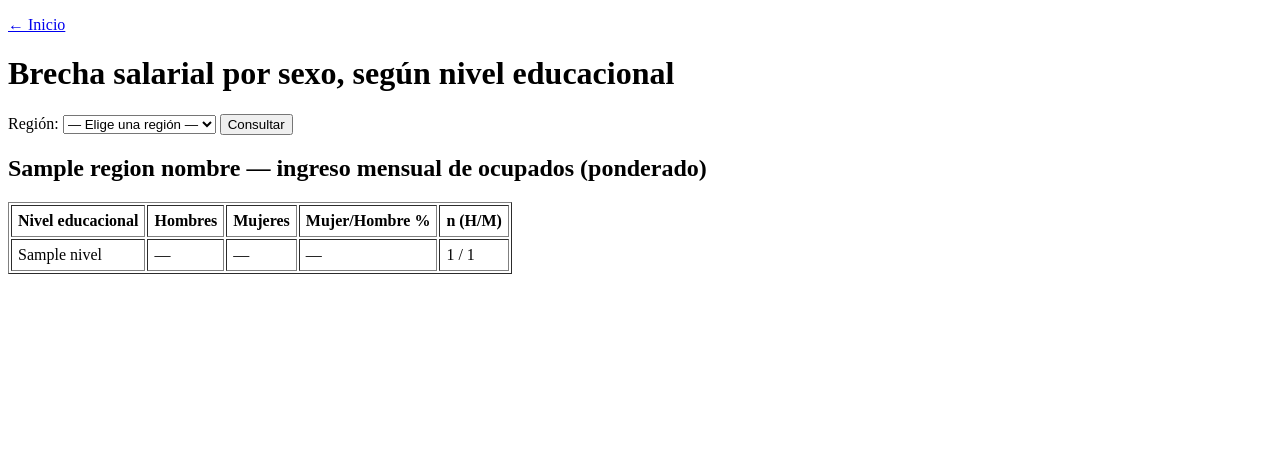
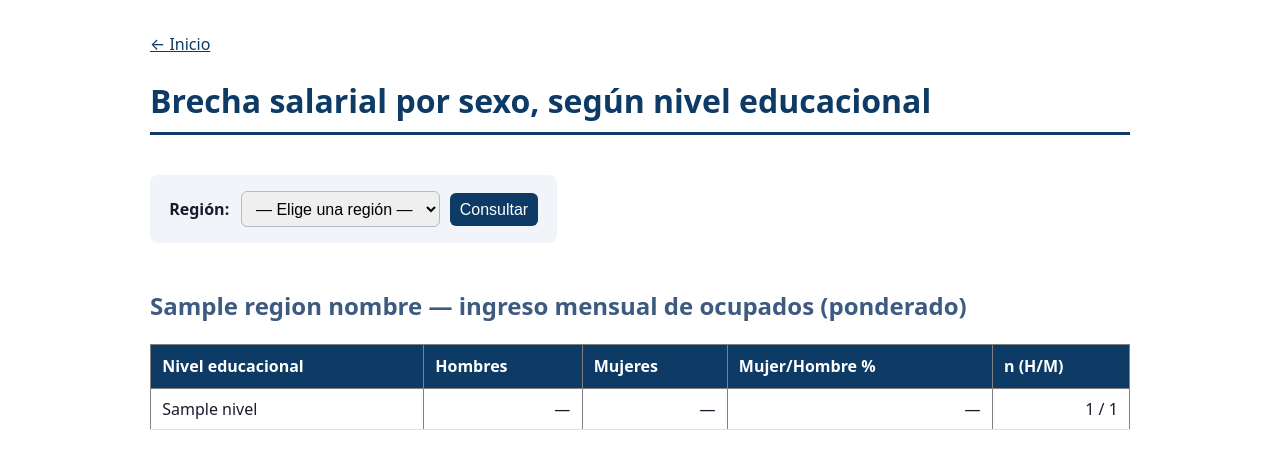
Before and after one commit to iaaaanb/proyecto-batos, a Django app: template consultas/templates/consultas/brecha.html in a window 1280 px wide. Shown: the top 469 px of the page. Run offline with Django 5.2, Linux system fonts and the light colour scheme; the template is opened without the code that fills it: most values are stand-ins (such as "Sample title", 1, 10 or a date in 2020).

Commit message:
Estilos CSS inline en las cuatro plantillas

```diff
--- a/consultas/templates/consultas/brecha.html
+++ b/consultas/templates/consultas/brecha.html
@@ -1,6 +1,32 @@
 <!DOCTYPE html>
 <html lang="es">
-<head><meta charset="utf-8"><title>Brecha salarial por sexo — CASEN 2024</title></head>
+<head><meta charset="utf-8"><title>Brecha salarial por sexo — CASEN 2024</title>
+<style>
+    body { font-family: system-ui, -apple-system, "Segoe UI", Roboto, sans-serif;
+           max-width: 980px; margin: 2rem auto; padding: 0 1.5rem;
+           color: #1a1a2e; line-height: 1.5; }
+    h1 { color: #0d3b66; border-bottom: 3px solid #0d3b66; padding-bottom: .4rem; }
+    h2 { color: #3d5a80; font-weight: 600; margin-top: 1.6rem; }
+    a { color: #0d3b66; }
+    p { color: #444; }
+    form { background: #f1f4f8; padding: 1rem 1.2rem; border-radius: 8px;
+           margin: 1.2rem 0; display: inline-block; }
+    label { font-weight: 600; margin-right: .5rem; }
+    select, button { padding: .45rem .6rem; font-size: 1rem; border-radius: 6px;
+                     border: 1px solid #b0bec5; }
+    button { background: #0d3b66; color: #fff; border: none; cursor: pointer;
+             margin-left: .4rem; }
+    button:hover { background: #14507f; }
+    table { border-collapse: collapse; width: 100%; margin-top: 1rem;
+            font-variant-numeric: tabular-nums; }
+    th { background: #0d3b66; color: #fff; text-align: left; padding: .6rem .7rem; }
+    td { padding: .5rem .7rem; border-bottom: 1px solid #e0e0e0; }
+    tr:nth-child(even) td { background: #f7f9fb; }
+    tr:hover td { background: #eef3f8; }
+    /* alinear números a la derecha (todas las columnas menos la primera) */
+    td:not(:first-child) { text-align: right; }
+</style>
+</head>
 <body>
     <p><a href="{% url 'consultas:inicio' %}">&larr; Inicio</a></p>
     <h1>Brecha salarial por sexo, según nivel educacional</h1>
```
Also changed, not shown: consultas/templates/consultas/distribucion_rama.html (+27 -1 lines), consultas/templates/consultas/indicadores.html (+27 -1 lines), consultas/templates/consultas/inicio.html (+27 -1 lines).
